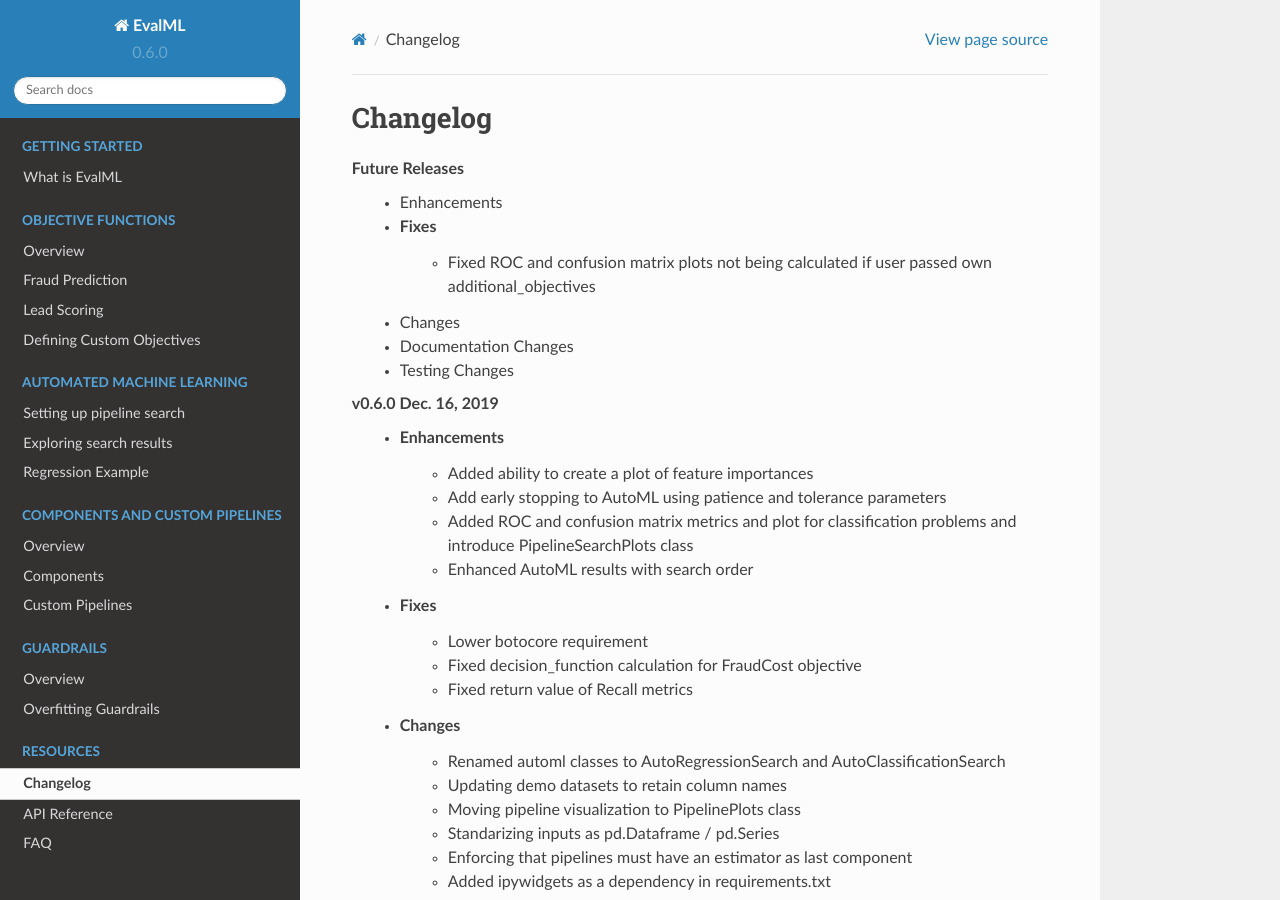
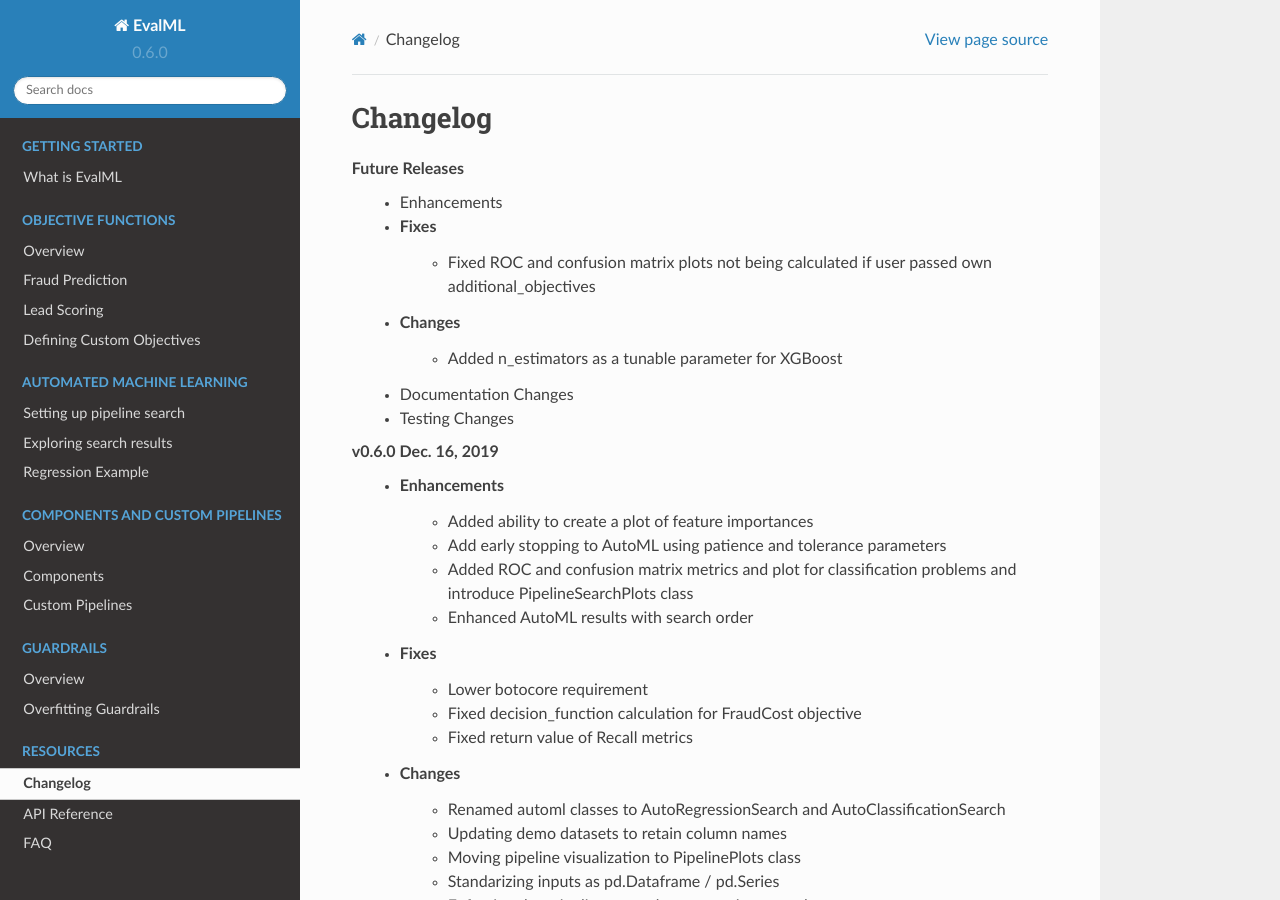
Before and after one commit to alteryx/evalml, a Sphinx documentation site: the page built from docs/source/changelog.rst, in a window 1280 px wide and 900 px high. Built offline with Sphinx 7.4.7 and the Read the Docs theme 2.0.0, drawn with Linux system fonts in a browser that asks for light colours; comment, search, counter and statistics services are not loaded.

Commit message:
Updated changelog

```diff
--- a/docs/source/changelog.rst
+++ b/docs/source/changelog.rst
@@ -7,6 +7,7 @@
     * Fixes
         * Fixed ROC and confusion matrix plots not being calculated if user passed own additional_objectives :pr:`276`
     * Changes
+        * Added n_estimators as a tunable parameter for XGBoost :pr:`307`
     * Documentation Changes
     * Testing Changes
 
```
